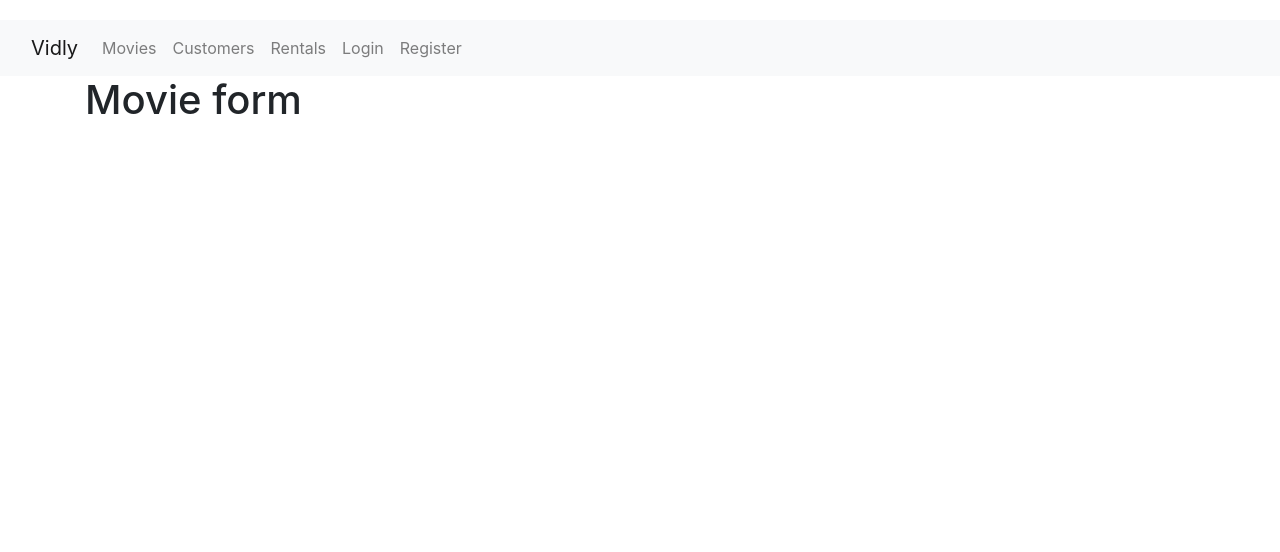
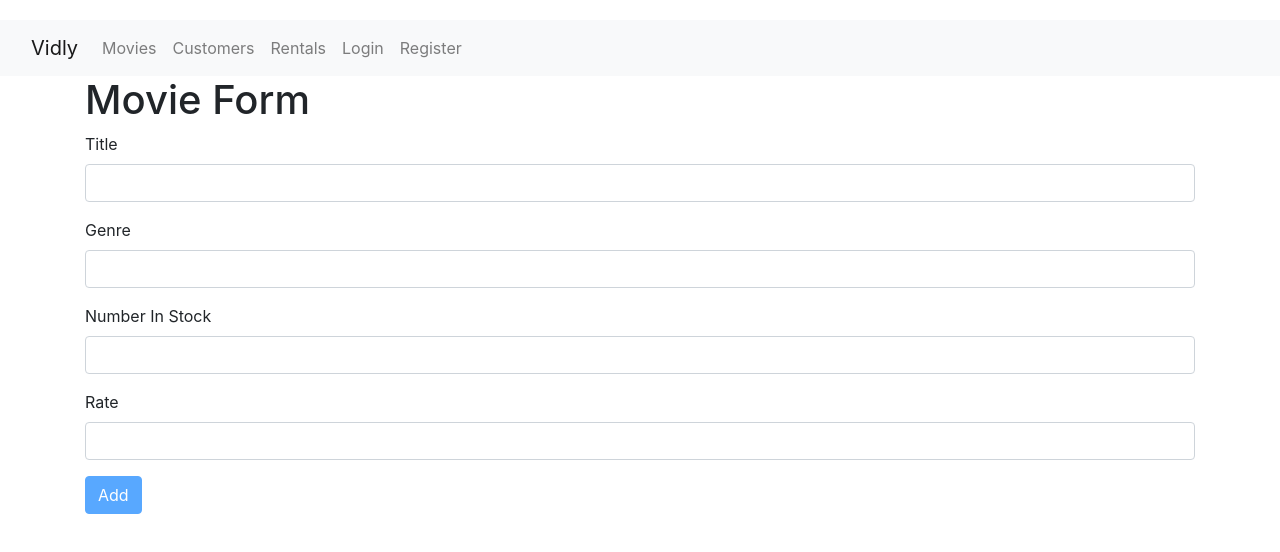
Before and after one commit to KareemWilson/React-course, a React (Create React App) app: page /movie/5b21ca3eeb7f6fbccd471816 in a window 1280 px wide. Shown: the top 552 px of the page. Built offline with nearby package versions, Linux system fonts and the light colour scheme.

Commit message:
implement movieForm

```diff
--- a/src/components/movieForm.jsx
+++ b/src/components/movieForm.jsx
@@ -1,7 +1,48 @@
 import React, { Component } from "react";
+import Form from "./common/form";
+import Joi from "joi-browser";
+import { getMovie } from "../fakeMovieService";
 
-const MovieForm = ({ match}) => {
-  return <h1>Movie form</h1>;
-};
+class MovieForm extends Form {
+  state = {
+    data: {
+      title: "",
+      genre: "",
+      numberInStock: "",
+      rate: "",
+    },
+    errors: {},
+    movie: {},
+  };
+
+  schema = {
+    title: Joi.string().required().label("Title"),
+    genre: Joi.string().required().label("Genre"),
+  };
+
+  componentDidMount() {
+    const movieId = this.props.match.params.id;
+    if (movieId === "new") return;
+
+    const movie = getMovie(movieId);
+    if (!movie) this.props.history.replace("/not-found");
+    else this.setState({ movie });
+  }
+
+  render() {
+    return (
+      <div>
+        <h1>Movie Form</h1>
+        <form onSubmit={this.handleSubmit}>
+          {this.renderInput("title", "Title")}
+          {this.renderInput("genre", "Genre")}
+          {this.renderInput("numberInStock", "Number In Stock")}
+          {this.renderInput("rate", "Rate")}
+          {this.renderButtom("Add")}
+        </form>
+      </div>
+    );
+  }
+}
 
 export default MovieForm;
--- a/src/components/movies.jsx
+++ b/src/components/movies.jsx
@@ -6,6 +6,7 @@ import Pagination from "./common/pagination";
 import { paginate } from "../utils/paginate";
 import ListGroup from "./common/listGroup";
 import _ from "lodash";
+import { Link } from "react-router-dom";
 
 class Movies extends React.Component {
   state = {
@@ -75,6 +76,9 @@ class Movies extends React.Component {
           />
         </div>
         <div className="col">
+          <Link className="btn btn-primary m-2" to="/movie/new">
+            New Movie
+          </Link>
           <p>Showing {totalCount} movies in the database.</p>
           <MoviesTable
             movies={movies}
--- a/src/components/moviesTable.jsx
+++ b/src/components/moviesTable.jsx
@@ -8,9 +8,7 @@ class MoviesTable extends React.Component {
     {
       path: "title",
       label: "Title",
-      content: (movie) => (
-        <Link to={`/movies/${movie._id}`}>{movie.title}</Link>
-      ),
+      content: (movie) => <Link to={`/movie/${movie._id}`}>{movie.title}</Link>,
     },
     { path: "genre.name", label: "Genre" },
     { path: "numberInStock", label: "Stock" },
```
